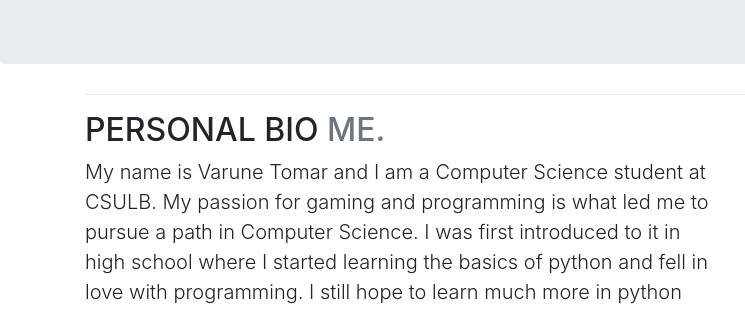
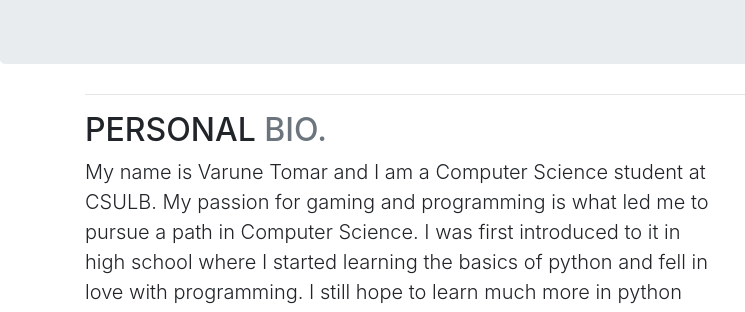
Before and after one commit to VaruneTomar/Bootstrap, a plain HTML site: page index.html in a window 1280 px wide. Shown: the part 188-500 px from the top of the page, 0-745 px from the left. Drawn offline with nearby package versions, Linux system fonts and the light colour scheme.

Commit message:
Update index.html

```diff
--- a/index.html
+++ b/index.html
@@ -28,7 +28,7 @@
 
     <div class="row featurette">
       <div class="col-md-7">
-        <h2 class="featurette-heading">PERSONAL BIO <span class="text-muted">ME.</span></h2>
+        <h2 class="featurette-heading">PERSONAL <span class="text-muted">BIO.</span></h2>
         <p class="lead">My name is Varune Tomar and I am a Computer Science student at CSULB. My passion for gaming and programming is what led me to pursue a path in Computer Science. I was first introduced to it in high school where I started learning the basics of python and fell in love with programming. I still hope to learn much more in python and various other programming languages in my time as a student at CSULB. I expect to graduate with a degree by 2024, and I look forward to gaining a lot experience while in college.
 
 Some other interests of mine include sports, music, and gaming. I spend a solid portion of each day at the gym just to stay fit or to play basketball with friends. I also work a part time job at the supermarket as an extra side hustle and it keeps me busy</p>
```
